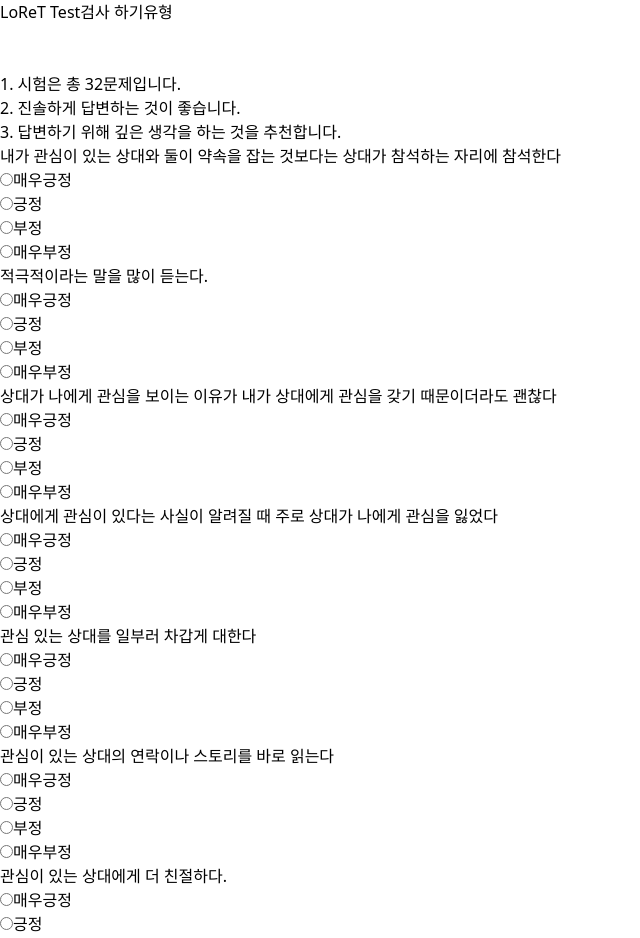
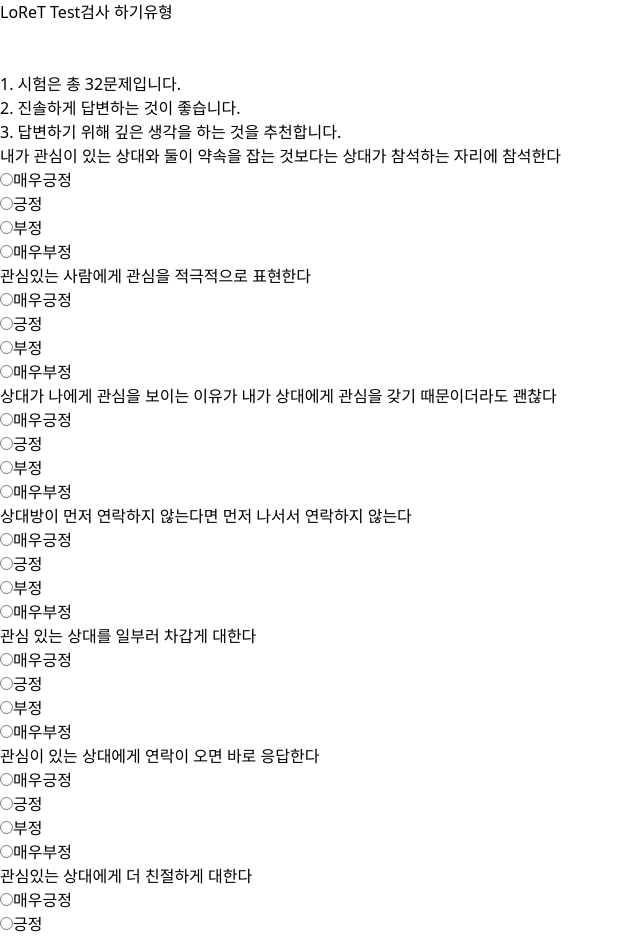
Before and after one commit to Allephy/project1, a React (Vite) app: page /testpage in a window 1280 px wide. Shown: the top 938 px of the page, without its empty margins (0-640 px from the left). Built offline with nearby package versions, Linux system fonts and the light colour scheme; no server answers.

Commit message:
logic fix

```diff
--- a/src/components/elements/question/question-block.jsx
+++ b/src/components/elements/question/question-block.jsx
@@ -1,15 +1,6 @@
 import React, { useRef, useEffect } from 'react';
 
 export default function QuestionBlock(props){
-    //const clicking = (event) => useEffect(()=>{props.setAns(event.target.value)})
-    console.log('props.ans is successfully transmitted', props.ans);
-    /*function clicked(x, ) {
-        const newTopics = []
-        for(let i=0; i<10; i++){
-            if()
-        }
-
-    }*/
     const clicked = (event) => {
         const newAns = []
         for(let i=0; i<8; i++){
@@ -19,7 +10,6 @@
                 newAns.push(props.ans[i]);
             }
         }
-        console.log(event.target.value);
         props.setAns(newAns)
     }
     return(
@@ -32,7 +22,7 @@
                     <input
                     className=""
                     type="radio"
-                    name="option"
+                    name="name"
                     id="strongly agree"
                     value='+2'
                     onChange={clicked}
@@ -109,6 +99,5 @@
         </div>
 
 
-
     );
 }
--- a/src/components/elements/question/question.jsx
+++ b/src/components/elements/question/question.jsx
@@ -10,44 +10,44 @@
 // 4:4
 const DPQuestion = [
     {
-        id:1,
+        id:0,
         statement: -1,
         question:"내가 관심이 있는 상대와 둘이 약속을 잡는 것보다는 상대가 참석하는 자리에 참석한다"
     },
     {
-        id:2,
+        id:1,
         statement: 1,
-        question:"적극적이라는 말을 많이 듣는다."
+        question:"관심있는 사람에게 관심을 적극적으로 표현한다"
     },
     {
-        id:3,
+        id:2,
         statement: 1,
         question:"상대가 나에게 관심을 보이는 이유가 내가 상대에게 관심을 갖기 때문이더라도 괜찮다"
     },
     {
-        id:4,
+        id:3,
         statement: -1,
-        question:"상대에게 관심이 있다는 사실이 알려질 때 주로 상대가 나에게 관심을 잃었다"
+        question:"상대방이 먼저 연락하지 않는다면 먼저 나서서 연락하지 않는다"
     },
     {
-        id:5,
+        id:4,
         statement: -1,
         question:"관심 있는 상대를 일부러 차갑게 대한다"
     },
     {
+        id:5,
+        statement: 1,
+        question:"관심이 있는 상대에게 연락이 오면 바로 응답한다"
+    },
+    {
         id:6,
         statement: 1,
-        question:"관심이 있는 상대의 연락이나 스토리를 바로 읽는다"
+        question:"관심있는 상대에게 더 친절하게 대한다"
     },
     {
         id:7,
-        statement: 1,
-        question:"관심이 있는 상대에게 더 친절하다."
-    },
-    {
-        id:8,
         statement: -1,
-        question:"일부러 연인에게 약간 못되게 굴 때가 있었다"
+        question:"관심있는 사람에게 부끄러워서 말을 걸지 못한 경우가 있다"
     }
 
 ]
@@ -56,42 +56,43 @@
 // Section 2 질문 추가 요청 바람. 4:4
 const CKQuestion = [
     {
+        id:0,
+        statement: -1,
+        question:"연락하는 시간때가 자주 바뀐다"
+    },
+    {
         id:1,
-        statement: -1,
-        question:"평소에 연락하지 않는 시간에 불쑥 연락하곤 한다"
+        statement: 1,
+        question:"상대방이 잘못을 저질렀다고 해서 바로 이별을 생각하진 않는다"
+
     },
     {
         id:2,
         statement: -1,
-        question:"상대의 이상형처럼 바뀌기 위해 상당히 노력해본 적이 있다"
+        question:"상대와 만날 때 꾸미는 스타일을 자주 바꾼다"
     },
     {
         id:3,
-        statement: -1,
-        question:"상대와 만날 때 꾸미는 스타일을 자주 바꾼다"
-    },
-    {
-        id:4,
         statement: 1,
         question:"늘 한결 같아서 좋다는 말을 듣는다"
     },
     {
+        id:4,
+        statement:-1,
+        question:"이유없이 감정이 상하여 상대방에게 감정을 해소한 적이 있다"
+    },
+    {
         id:5,
-        statement:-1,
-        question:"상대를 만나기 전과 달라졌다는 말을 많이 듣는다."
+        statement: -1,
+        question:"상대의 이상형처럼 바뀌기 위해 상당히 노력해본 적이 있다"
     },
     {
         id:6,
         statement: 1,
-        question:"상대가 잘못했다고 해서 이별을 쉽게 생각하지는 않는다"
+        question:"화가 날 때 조곤히 말하는 편이다"
     },
     {
         id:7,
-        statement: 1,
-        question:"화가 날 때 조곤히 말하는 편이다"
-    },
-    {
-        id:8,
         statement: 1,
         question:"상대를 좋아하는 감정이 갑자기 사라지지는 않는다"
     },
@@ -102,19 +103,25 @@
 // 3:55
 const ANQuestion = [
     {
+        id:0,
+        statement: 1,
+        question:"나는 상대에게 어떤 모습을 일부러 보여주려고 한 적은 없지만 상대는 나를 좋아한다"
+    },
+    {
         id:1,
         statement: 1,
-        question:"주로 상대가 나를 아이 대하듯 한다"
+        question:"상대에게 멋진 모습보다 일상적인 모습을 보여준다"
+
     },
     {
         id:2,
         statement: 1,
-        question:"상대에게 먼저 장난을 친다"
+        question:"마음을 설레게 하는 게 편안하게 해주는 사람이 좋다고 생각한다"
     },
     {
         id:3,
         statement: -1,
-        question:"내가 가진 매력이 무엇인지 잘 알고 있다."
+        question:"내가 가진 매력이 무엇인지 잘 알고 있다"
     },
     {
         id:4,
@@ -134,13 +141,9 @@
     {
         id:7,
         statement: 1,
-        question:"상대에게 멋진 모습보다 일상적인 모습을 보여준다"
+        question:"주로 상대가 나를 아이 대하듯 한다"
     },
-    {
-        id:8,
-        statement: 1,
-        question:"나는 상대에게 어떤 모습을 일부러 보여주려고 한 적은 없지만 상대는 나를 좋아한다"
-    }
+
 ]
 
 //Section 4: Traditional Gender: 0 / Floating Gender: 1
@@ -149,6 +152,12 @@
 //Section 5: Flesh: -1 / Spirit: 1
 const FSQuestion = [
     {
+        id:0,
+        statement: 1,
+        question:"나는 몸이 멀어져도 마음도 멀어지지 않는다고 생각한다"
+
+    },
+    {
         id:1,
         statement: 1,
         question:"내 이상형은 주로 외모보다 성격에 관한 것이다"
@@ -156,7 +165,8 @@
     {
         id:2,
         statement: 1,
-        question:"성격을 보는 기준이 외모를 보는 기준보다 까다롭다"
+        question:"나이가 어리더라도 비전 있는 사랑이 중요하다고 생각한다"
+
     },
     {
         id:3,
@@ -176,20 +186,15 @@
     {
         id:6,
         statement: 1,
-        question:"외모에 대한 칭찬이 성격에 대한 칭찬보다 기억에 더 남는다"
+        question: "성격에 대한 칭찬이 외모에 대한 칭찬보다 기억에 더 남는다"
     },
     {
         id:7,
-        statement: 1,
-        question:"상대가 좋아하는 책이나 영화 등을 추천하면 정말로 본다"
+        statement: -1,
+        question:"외모를 보는 기준이 성격을 보는 기준보다 까다롭다"
 
     },
-    {
-        id:8,
-        statement: -1,
-        question:"나는 장거리 연애를 하기는 힘들 것이다."
 
-    }
 ]
 
 export {
--- a/src/components/elements/test/Test1.jsx
+++ b/src/components/elements/test/Test1.jsx
@@ -6,21 +6,21 @@
 let DPScoreList;
 
 export default function Test1() {
-    const [ans, setAns] = useState([{id: '1', value: '0'}, {id: '2', value: '0'}, {id: '3', value: '0'}, {id: '4', value: '0'}, {id: '5', value: '0'}, {id: '6', value: '0'}, {id: '7', value: '0'},{id: '8', value: '0'}])
+    const [ans, setAns] = useState([{id: '0', value: '0'},{id: '1', value: '0'}, {id: '2', value: '0'}, {id: '3', value: '0'}, {id: '4', value: '0'}, {id: '5', value: '0'}, {id: '6', value: '0'}, {id: '7', value: '0'},])
 // We gonna save the answer in the form of a list. DPScoreList is the
     console.log('DPScoreList', DPScoreList);
     DPScoreList = [...ans];
     return(
         <div>
             <div className='font-light text-center tracking-wide' >
-            <QuestionBlock name={DPQuestion[0].question} setAns={setAns} ans={ans} id='1'>1</QuestionBlock>
-            <QuestionBlock name={DPQuestion[1].question} setAns={setAns} ans={ans} id='2'>2</QuestionBlock>
-            <QuestionBlock name={DPQuestion[2].question} setAns={setAns} ans={ans} id='3'>3</QuestionBlock>
-            <QuestionBlock name={DPQuestion[3].question} setAns={setAns} ans={ans} id='4'>4</QuestionBlock>
-            <QuestionBlock name={DPQuestion[4].question} setAns={setAns} ans={ans} id='5'>5</QuestionBlock>
-            <QuestionBlock name={DPQuestion[5].question} setAns={setAns} ans={ans} id='6'>6</QuestionBlock>
-            <QuestionBlock name={DPQuestion[6].question} setAns={setAns} ans={ans} id='7'>7</QuestionBlock>
-            <QuestionBlock name={DPQuestion[7].question} setAns={setAns} ans={ans} id='8'>8</QuestionBlock>
+            <QuestionBlock name={DPQuestion[0].question} setAns={setAns} ans={ans} id='0'>1</QuestionBlock>
+            <QuestionBlock name={DPQuestion[1].question} setAns={setAns} ans={ans} id='1'>2</QuestionBlock>
+            <QuestionBlock name={DPQuestion[2].question} setAns={setAns} ans={ans} id='2'>3</QuestionBlock>
+            <QuestionBlock name={DPQuestion[3].question} setAns={setAns} ans={ans} id='3'>4</QuestionBlock>
+            <QuestionBlock name={DPQuestion[4].question} setAns={setAns} ans={ans} id='4'>5</QuestionBlock>
+            <QuestionBlock name={DPQuestion[5].question} setAns={setAns} ans={ans} id='5'>6</QuestionBlock>
+            <QuestionBlock name={DPQuestion[6].question} setAns={setAns} ans={ans} id='6'>7</QuestionBlock>
+            <QuestionBlock name={DPQuestion[7].question} setAns={setAns} ans={ans} id='7'>8</QuestionBlock>
             </div>
         </div>
     );
--- a/src/components/elements/test/Test3.jsx
+++ b/src/components/elements/test/Test3.jsx
@@ -6,21 +6,20 @@
 let ANScoreList;
 
 export default function Test3() {
-    const [ans, setAns] = useState([{id: '1', value: '0'}, {id: '2', value: '0'}, {id: '3', value: '0'}, {id: '4', value: '0'}, {id: '5', value: '0'}, {id: '6', value: '0'}, {id: '7', value: '0'},{id: '8', value: '0'}])
+    const [ans, setAns] = useState([{id: '1', value: '0'},{id: '1', value: '0'}, {id: '2', value: '0'}, {id: '3', value: '0'}, {id: '4', value: '0'}, {id: '5', value: '0'}, {id: '6', value: '0'}, {id: '7', value: '0'}])
 
     ANScoreList = [...ans];
-    console.log('ANScoreList', ANScoreList);
     return(
         <div>
             <div className='font-light text-center tracking-wide'>
-            <QuestionBlock name={ANQuestion[0].question} setAns={setAns} ans={ans} id='1'>21</QuestionBlock>
-            <QuestionBlock name={ANQuestion[1].question} setAns={setAns} ans={ans} id='2'>22</QuestionBlock>
-            <QuestionBlock name={ANQuestion[2].question} setAns={setAns} ans={ans} id='3'>23</QuestionBlock>
-            <QuestionBlock name={ANQuestion[3].question} setAns={setAns} ans={ans} id='4'>24</QuestionBlock>
-            <QuestionBlock name={ANQuestion[4].question} setAns={setAns} ans={ans} id='5'>25</QuestionBlock>
-            <QuestionBlock name={ANQuestion[5].question} setAns={setAns} ans={ans} id='6'>26</QuestionBlock>
-            <QuestionBlock name={ANQuestion[6].question} setAns={setAns} ans={ans} id='7'>27</QuestionBlock>
-            <QuestionBlock name={ANQuestion[7].question} setAns={setAns} ans={ans} id='8'>28</QuestionBlock>
+            <QuestionBlock name={ANQuestion[0].question} setAns={setAns} ans={ans} id='0'>21</QuestionBlock>
+            <QuestionBlock name={ANQuestion[1].question} setAns={setAns} ans={ans} id='1'>22</QuestionBlock>
+            <QuestionBlock name={ANQuestion[2].question} setAns={setAns} ans={ans} id='2'>23</QuestionBlock>
+            <QuestionBlock name={ANQuestion[3].question} setAns={setAns} ans={ans} id='3'>24</QuestionBlock>
+            <QuestionBlock name={ANQuestion[4].question} setAns={setAns} ans={ans} id='4'>25</QuestionBlock>
+            <QuestionBlock name={ANQuestion[5].question} setAns={setAns} ans={ans} id='5'>26</QuestionBlock>
+            <QuestionBlock name={ANQuestion[6].question} setAns={setAns} ans={ans} id='6'>27</QuestionBlock>
+            <QuestionBlock name={ANQuestion[7].question} setAns={setAns} ans={ans} id='7'>28</QuestionBlock>
 
             </div>
         </div>
```
Also changed, not shown: src/components/elements/test/Test2.jsx (+10 -11 lines), src/components/elements/test/Test4.jsx (+9 -10 lines), src/routes/result-logic.jsx (+22 -11 lines).
